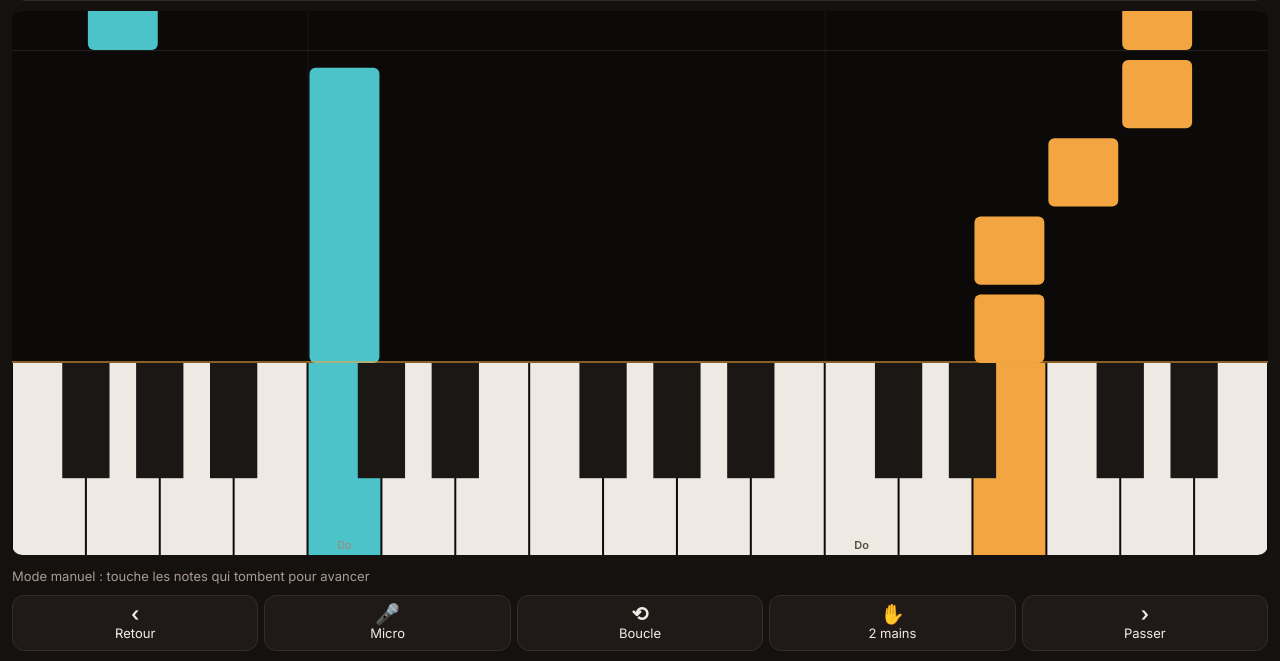
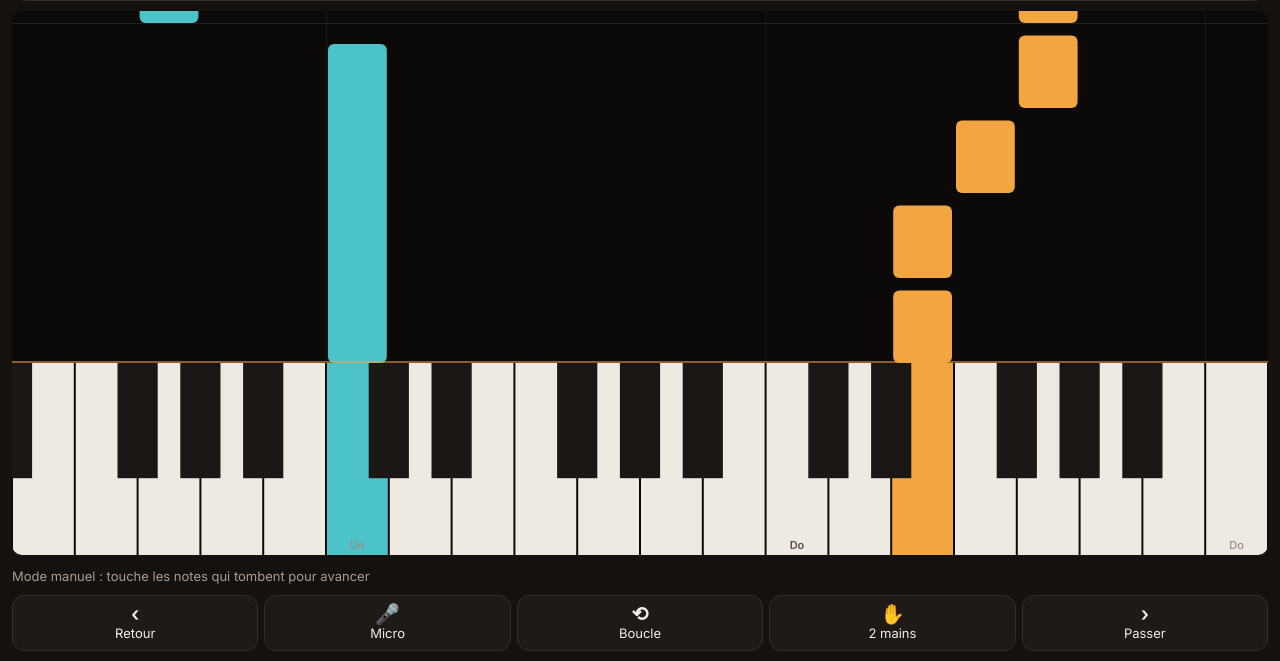
Before and after one commit to ayoubion/piano, a plain HTML site: page index.html in a window 1280 px wide. Shown: the part 139-800 px from the top of the page. Drawn offline with Linux system fonts and the light colour scheme.

Commit message:
Landscape: wider keyboard window, taller and more spaced falling notes
Co-Authored-By: Claude Opus 5.5 <noreply@anthropic.com>

```diff
--- a/index.html
+++ b/index.html
@@ -306,9 +306,12 @@ function whiteToNote(w){ return Math.floor(w/7)*12 + [0,2,4,5,7,9,11][w%7]; }
 /* Keyboard window: follows the notes visible in the falling-notes area, zooming out when lower/higher notes come
    (at least 2 octaves). view.wlo / view.span are eased in animate(). */
 const MIN_SPAN = 15;
+const isLand = () => innerWidth > innerHeight;
+// beats visible in the falling-notes area: fewer on a short screen, so the notes stay tall and spaced out
+function visBeats(){ const H = $('roll').clientHeight || 400; return Math.max(2, Math.min(4.5, H / 85)); }
 function targetWindow(){
   const step = S.steps[S.idx], ppq = S.song ? S.song.ppq : 480;
-  const vt = view.t ?? (step ? step.t : 0), from = vt - ppq*0.25, to = vt + ppq*4.5;
+  const vt = view.t ?? (step ? step.t : 0), from = vt - ppq*0.25, to = vt + ppq*visBeats();
   let lo = 999, hi = -1;
   if(S.song) for(const x of S.song.notes){
     if(x.t > to) break;
@@ -316,7 +319,7 @@ function targetWindow(){
     if(x.n < lo) lo = x.n; if(x.n > hi) hi = x.n;
   }
   if(hi < 0){ [lo, hi] = S.range || [55,67]; }
-  const span = Math.max(MIN_SPAN, whiteIdx(hi) - whiteIdx(lo) + 3);
+  const span = Math.round(Math.max(MIN_SPAN, whiteIdx(hi) - whiteIdx(lo) + 3) * (isLand() ? 1.15 : 1));   // a bit wider in landscape
   let wlo = Math.round((whiteIdx(lo) + whiteIdx(hi)) / 2 - span / 2 + 0.5);
   wlo = Math.max(whiteIdx(21), Math.min(wlo, whiteIdx(108) - span + 1));
   return [wlo, span];
@@ -342,7 +345,7 @@ function drawRoll(){
   const cv = $('roll'); if(!cv.clientWidth || !S.song) return;
   const [g, W, H] = fitCanvas(cv), c = css(), L = kbLayout(W);
   const step = S.steps[S.idx]; if(!step) return;
-  const ppq = S.song.ppq, ppt = H / (ppq * 4.5);    // pixels per tick: ~4.5 beats visible
+  const ppq = S.song.ppq, ppt = H / (ppq * visBeats());    // pixels per tick
   view.ppt = ppt;
   const vt = view.t ?? step.t;
   g.clearRect(0,0,W,H);
@@ -357,7 +360,7 @@ function drawRoll(){
     if(x.t > until) break;
     const d = x.d || ppq/2;
     if(x.t + d < vt - ppq*0.25) continue;
-    const yb = H - (x.t - vt)*ppt, h = Math.max(6, d*ppt - 2);
+    const yb = H - (x.t - vt)*ppt, h = Math.max(18, d*ppt - 4);
     const [kx, kw] = L.keyX(x.n);
     const other = S.hands !== 'both' && x.h !== S.hands;
     const isCur = x.t === step.t || (Math.abs(x.t - step.t) <= ppq/8 && curSet.has(x.n));
```
